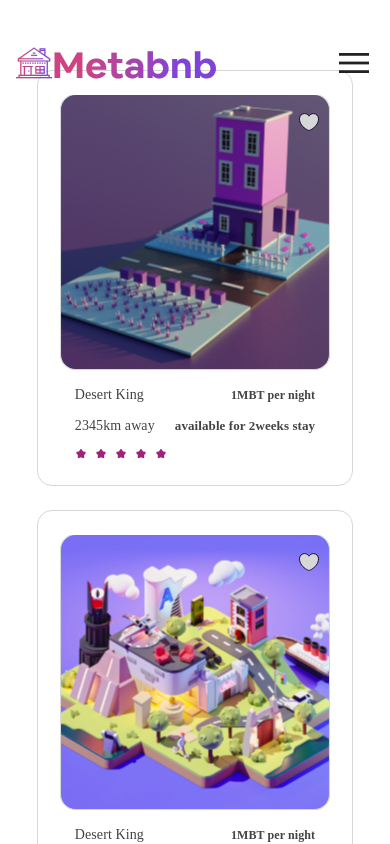
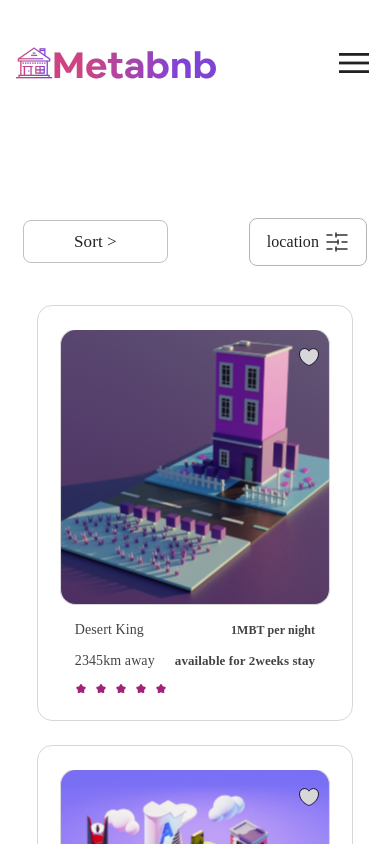
Before and after one commit to boiOctave/stage4taskmeta, a React (Create React App) app: page /place-to-stay in a window 390 px wide. Shown: the top 844 px of the page. Built offline with nearby package versions, Linux system fonts and the light colour scheme; a web font is replaced by a local one.

Commit message:
style: created sort

```diff
--- a/src/components/Community/Community.css
+++ b/src/components/Community/Community.css
@@ -5,6 +5,43 @@
 .community-content h1 {
     font-size: 4.8rem;
     text-align: center;
+}
+
+.items__sort.flex {
+    margin-top: 148px;
+    gap: 48px;
+}
+
+.sort__options {
+    font-size: 20px;
+    cursor: pointer;
+    white-space: nowrap;
+}
+.location span {
+    font-size: 16px;
+}
+.location.flex {
+    padding: 0 17px;
+    width: 100%;
+    max-width: 161px;
+    height: 48px;
+    justify-content: space-between;
+    border: 1px solid #b4b4b4;
+    border-radius: 8px;
+    cursor: pointer;
+}
+.location.flex:hover {
+    opacity: 0.7;
+}
+.items__sort.flex {
+    margin-top: 148px;
+    gap: 48px;
+    justify-content: space-between;
+    width: 100%;
+}
+.location img {
+    width: 24px;
+    height: 24px;
 }
 
 .meta__cards {
@@ -66,6 +103,9 @@ img.heart {
     top: 38px;
     right: 34px;
 }
+.sort__options__mobile {
+    display: none;
+}
 
 @media screen and (max-width: 1390px) {
     .card__img .card__image {
@@ -86,6 +126,9 @@ img.heart {
     .card__distance,
     .card__length {
         white-space: nowrap;
+    }
+    .sort__options {
+        font-size: 17px;
     }
 }
 
@@ -112,8 +155,16 @@ img.heart {
         gap: 1rem;
         align-items: baseline;
     }
+    .items__sort.flex {
+        gap: 0px;
+    }
 }
 
+@media screen and (max-width: 1086px) {
+    .sort__options {
+        font-size: 15px;
+    }
+}
 @media screen and (max-width: 933px) {
     .meta__cards {
         grid-template-columns: 1fr 1fr;
@@ -143,6 +194,55 @@ img.heart {
         font-size: 13px;
     }
 }
+@media screen and (max-width: 850px) {
+    .sort__options {
+        display: none;
+    }
+    .sort__options__mobile {
+        display: block;
+    }
+    .sort__options__mobile {
+        position: relative;
+    }
+    .sort__options__mobile span {
+        font-size: 17px;
+        padding: 1.1rem 5rem;
+        border: 1px solid rgba(128, 128, 128, 0.485);
+        border-radius: 8px;
+        cursor: pointer;
+    }
+    .options__mobile {
+        position: absolute;
+        top: 40px;
+        right: 1px;
+        font-size: 16px;
+        z-index: 7;
+        background-color: #fff;
+        padding: 9px 43px;
+        border-radius: 8px;
+        display: flex;
+        flex-direction: column;
+        gap: 1rem;
+        cursor: pointer;
+        opacity: 0;
+        transition: all 0.3s ease;
+    }
+    .openSelect {
+        opacity: 1;
+    }
+    .sort__options__select {
+        cursor: pointer;
+    }
+}
+@media screen and (max-width: 793px) {
+    .community-content.container.flex {
+        padding: 0 13px;
+    }
+    .location.flex {
+        padding: 0 17px;
+        width: auto;
+    }
+}
 @media screen and (max-width: 716px) {
     .meta__cards {
         grid-template-columns: 1fr;
--- a/src/components/Community/Community.js
+++ b/src/components/Community/Community.js
@@ -1,16 +1,66 @@
-import React from 'react';
+import React, { useState } from 'react';
 
 import rating from 'assets/images/Frame 595285stars.svg';
 import heart from 'assets/images/heart.svg';
+import setting from 'assets/images/setting-5setting.svg';
 
 import './Community.css';
 
+const sortOptions = [
+    'Resturant',
+    'Cottage',
+    'Castle',
+    'fantasy city',
+    'beach',
+    'Carbins',
+    'off-grid',
+    'Farm',
+];
+
 const Community = ({ data, isHome }) => {
+    const [selectOpen, setSelectOpen] = useState(false);
+    const [selectedName, setSelectedName] = useState();
+    const handlselect = (e) => {
+        setSelectOpen(!selectOpen);
+        setSelectedName(e.target.innerText);
+    };
+
     return (
         <section className='communiy section ' id='community'>
             <div className='community-content container flex'>
                 {isHome && <h1>Inspiration for your next adventure</h1>}
+                {!isHome && (
+                    <div className='items__sort flex'>
+                        {sortOptions.map((option) => (
+                            <div key={option} className='sort__options'>
+                                {option}
+                            </div>
+                        ))}
+                        <div className='sort__options__mobile '>
+                            <span onClick={() => setSelectOpen(!selectOpen)}>
+                                {selectedName ? selectedName : `Sort       >`}
+                            </span>
 
+                            <div
+                                className={`options__mobile ${
+                                    selectOpen ? 'openSelect' : ''
+                                }`}>
+                                {sortOptions.map((option) => (
+                                    <div
+                                        key={option}
+                                        className='sort__options__select'
+                                        onClick={handlselect}>
+                                        {option}
+                                    </div>
+                                ))}
+                            </div>
+                        </div>
+                        <div className='location flex'>
+                            <span>location</span>
+                            <img src={setting} alt='setting' />
+                        </div>
+                    </div>
+                )}
                 <div className='meta__cards'>
                     {data.map((card, index) => (
                         <div className='card' key={index}>
```
Also changed, not shown: src/assets/images/setting-5setting.svg (added).
